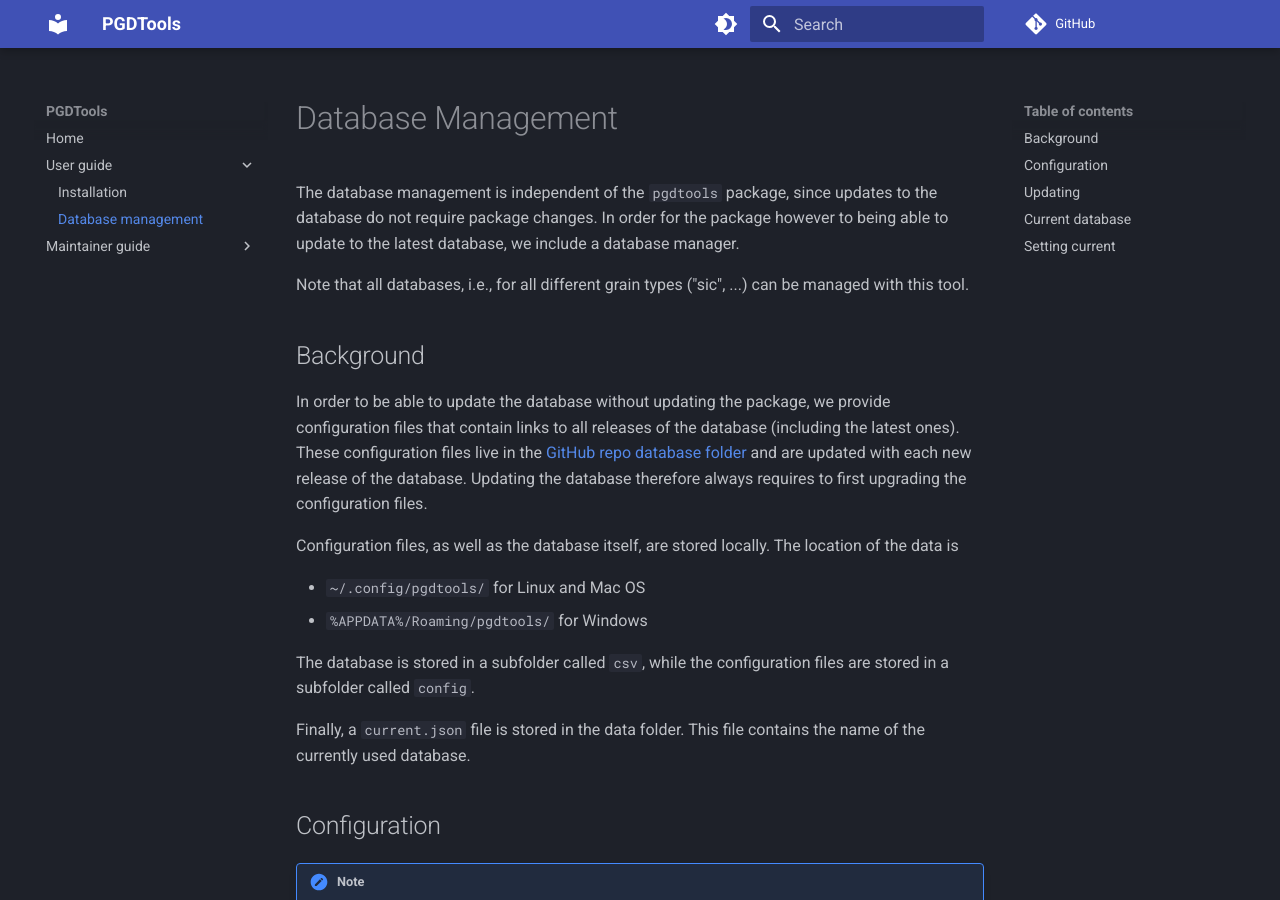
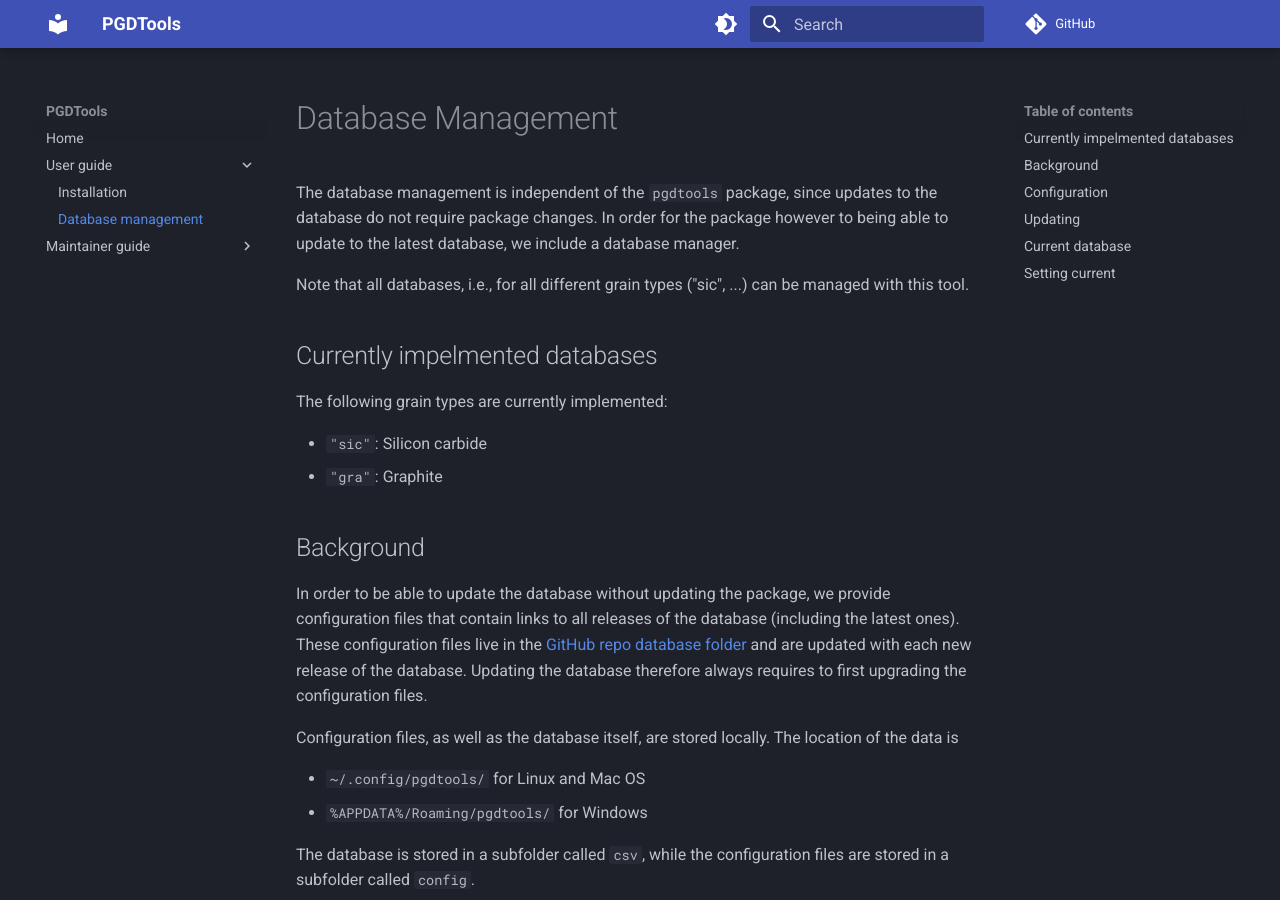
Before and after one commit to NASA-Planetary-Science/pgdtools, an MkDocs documentation site: the page built from docs/users/db.md, in a window 1280 px wide and 900 px high. Built offline with MkDocs 1.6.1 and Material for MkDocs 9.7.7, drawn with Linux system fonts in a browser that asks for light colours; comment, search, counter and statistics services are not loaded.

Commit message:
update database with graphites and fix tests

```diff
--- a/docs/users/db.md
+++ b/docs/users/db.md
@@ -8,6 +8,13 @@ we include a database manager.
 Note that all databases,
 i.e., for all different grain types ("sic", ...)
 can be managed with this tool.
+
+## Currently impelmented databases
+
+The following grain types are currently implemented:
+
+- `"sic"`: Silicon carbide
+- `"gra"`: Graphite
 
 ## Background
 
```
Also changed, not shown: 3 other files.
